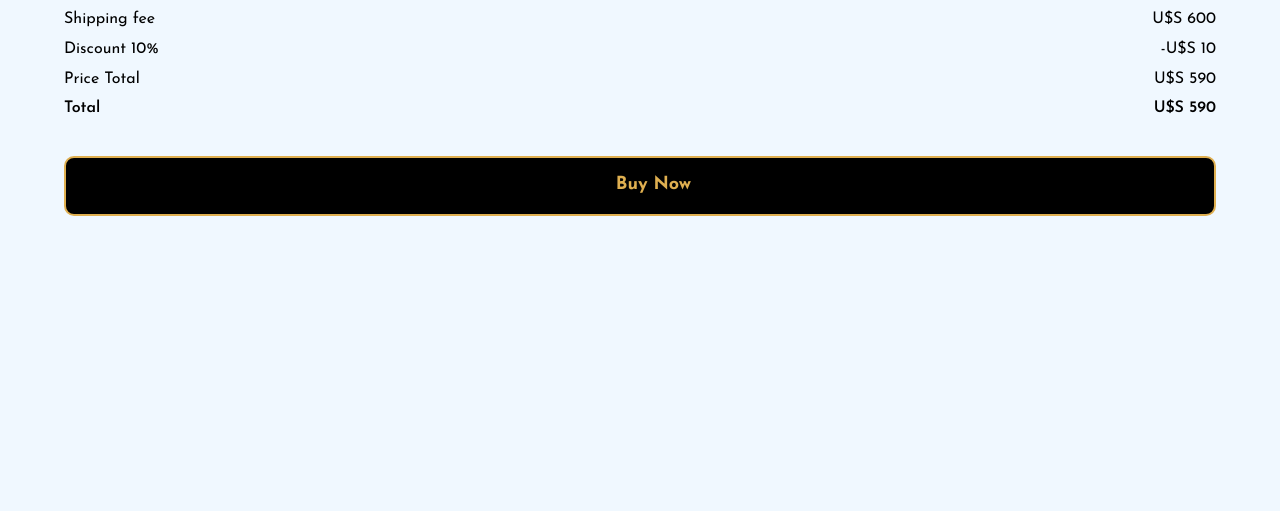
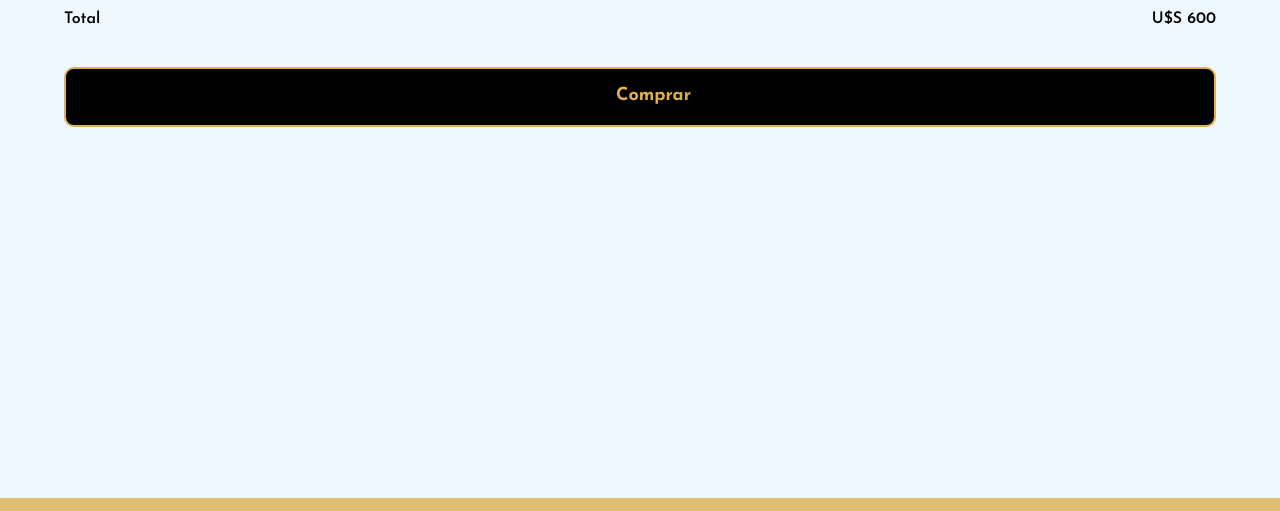
Before and after one commit to marel20/OneWay, a plain HTML site: page pages/premium.html in a window 1280 px wide. Shown: the part 2679-3190 px from the top of the page. Drawn offline with nearby package versions, Linux system fonts and the light colour scheme; files whose address does not match are found by name; a web font is replaced by a local one.

Commit message:
modificaciones programas

```diff
--- a/pages/premium.html
+++ b/pages/premium.html
@@ -260,7 +260,7 @@
                 <h2>Plan Premium</h2>
 
                 <table>
-                  <tbody>
+                  <!-- <tbody>
                     <tr>
                       <td>Shipping fee</td>
                       <td align="right">U$S 600</td>
@@ -273,11 +273,11 @@
                       <td>Price Total</td>
                       <td align="right">U$S 590</td>
                     </tr>
-                  </tbody>
+                  </tbody> -->
                   <tfoot>
                     <tr>
                       <td>Total</td>
-                      <td align="right">U$S 590</td>
+                      <td align="right">U$S 600</td>
                     </tr>
                   </tfoot>
                 </table>
@@ -286,7 +286,7 @@
               <div>
                 <button class="button-buy button--full" type="submit"><svg class="icon">
                     <use xlink:href="#icon-shopping-bag" />
-                  </svg>Buy Now</button>
+                  </svg>Comprar</button>
               </div>
             </form>
           </div>
```
Also changed, not shown: pages/complete.html (+3 -3 lines), pages/standar.html (+4 -4 lines).
